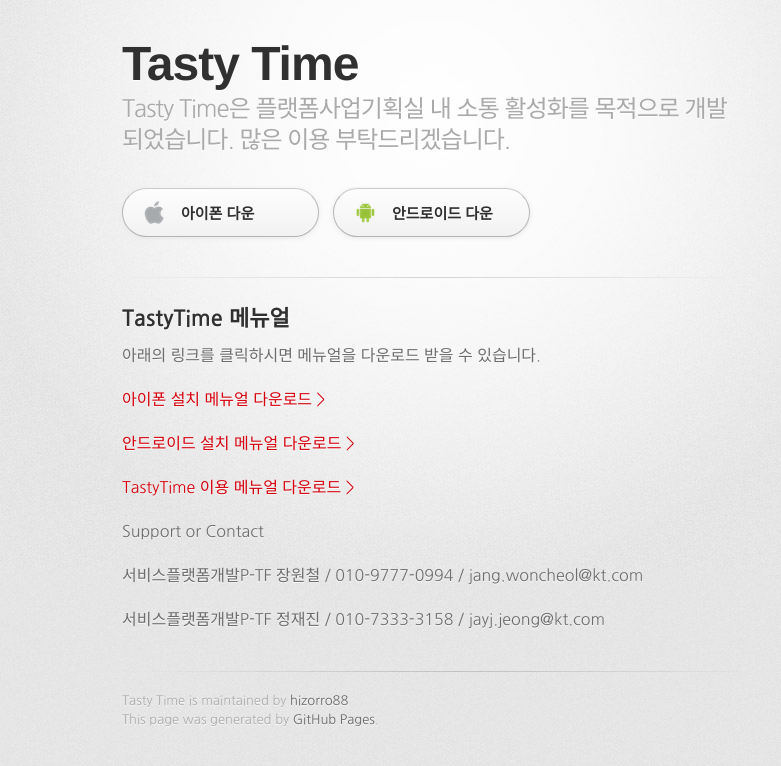
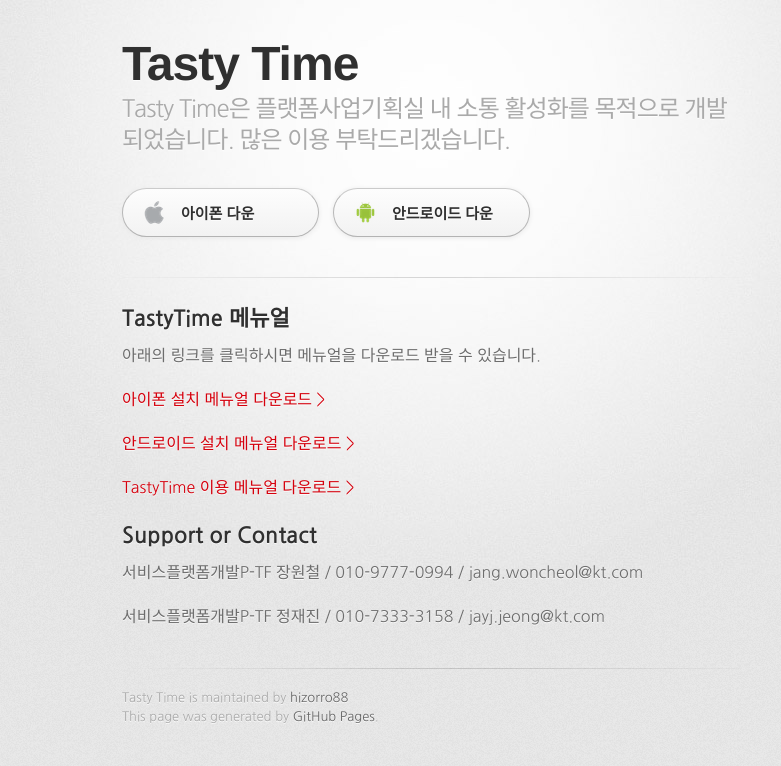
Before and after one commit to hizorro88/TastyTime, a Jekyll site: the page built from index.md, in a window 1280 px wide. Shown: the top 766 px of the page, without its empty margins (208-989 px from the left). Built offline with Jekyll 4.4.1, drawn with Linux system fonts in a browser that asks for light colours; some web fonts are replaced; our own code applies the rules of GitHub Pages for plain Markdown files.

Commit message:
글 수정

```diff
--- a/index.md
+++ b/index.md
@@ -8,7 +8,7 @@
 
 [TastyTime 이용 메뉴얼 다운로드 >](https://dl.dropboxusercontent.com/s/moatg4sk2e1u8rp/Tasty%20Time%20%EC%82%AC%EC%9A%A9%20%EB%A9%94%EB%89%B4%EC%96%BC.pptx)
 
- Support or Contact
+## Support or Contact
 
 서비스플랫폼개발P-TF 장원철 / 010-9777-0994 / jang.woncheol@kt.com
 
```
